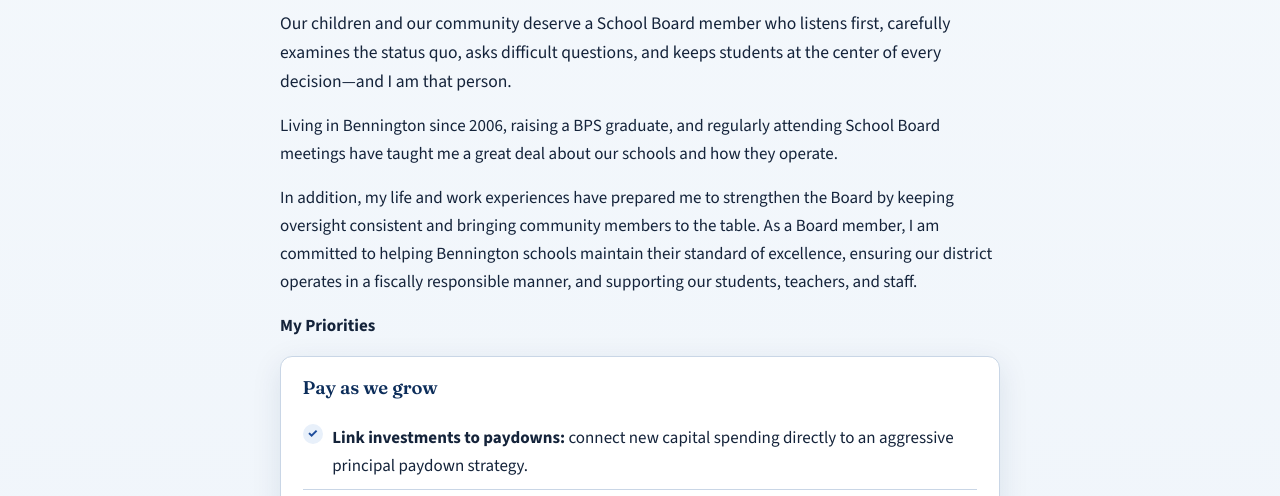
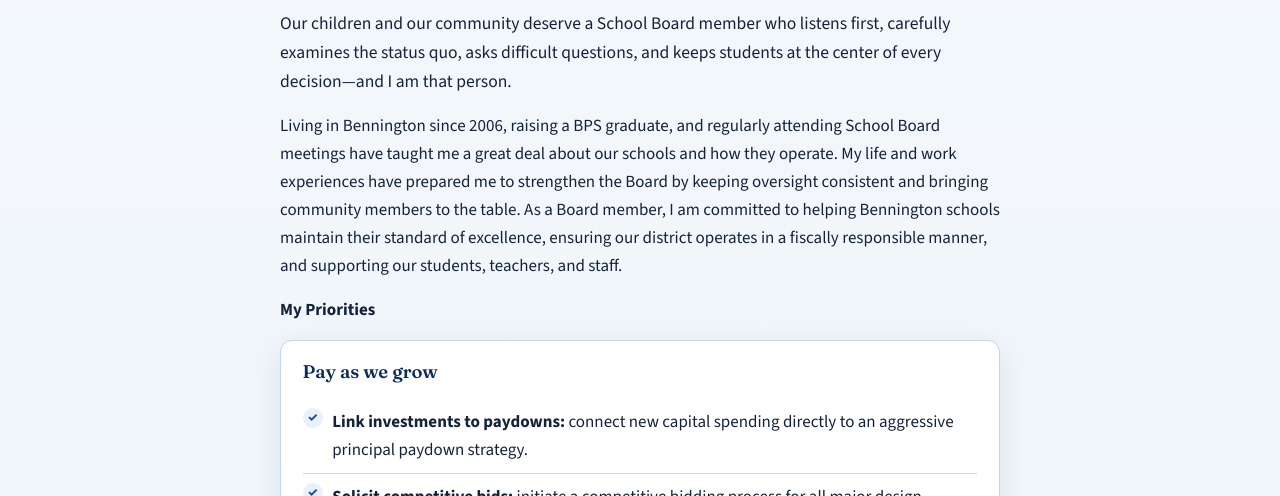
Before and after one commit to foboybbq-prog/chris4bps, a plain HTML site: page index.html in a window 1280 px wide. Shown: the part 768-1264 px from the top of the page. Drawn offline with nearby package versions, Linux system fonts and the light colour scheme.

Commit message:
Combine opening paragraphs; drop In addition

```diff
--- a/index.html
+++ b/index.html
@@ -75,13 +75,11 @@
           </p>
           <p>
             Living in Bennington since 2006, raising a BPS graduate, and regularly attending School Board
-            meetings have taught me a great deal about our schools and how they operate.
-          </p>
-          <p>
-            In addition, my life and work experiences have prepared me to strengthen the Board by keeping
-            oversight consistent and bringing community members to the table. As a Board member, I am committed
-            to helping Bennington schools maintain their standard of excellence, ensuring our district operates
-            in a fiscally responsible manner, and supporting our students, teachers, and staff.
+            meetings have taught me a great deal about our schools and how they operate. My life and work
+            experiences have prepared me to strengthen the Board by keeping oversight consistent and bringing
+            community members to the table. As a Board member, I am committed to helping Bennington schools
+            maintain their standard of excellence, ensuring our district operates in a fiscally responsible
+            manner, and supporting our students, teachers, and staff.
           </p>
           <p><strong>My Priorities</strong></p>
 
```
